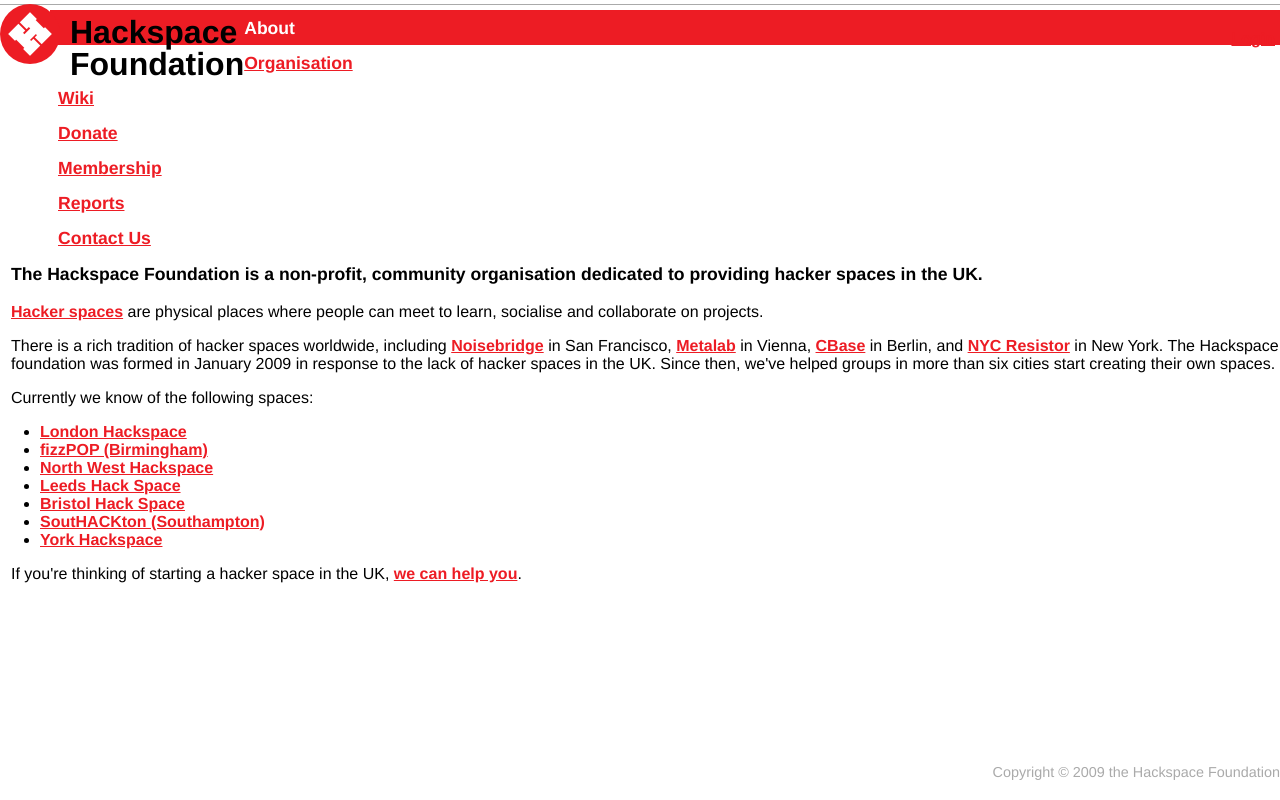
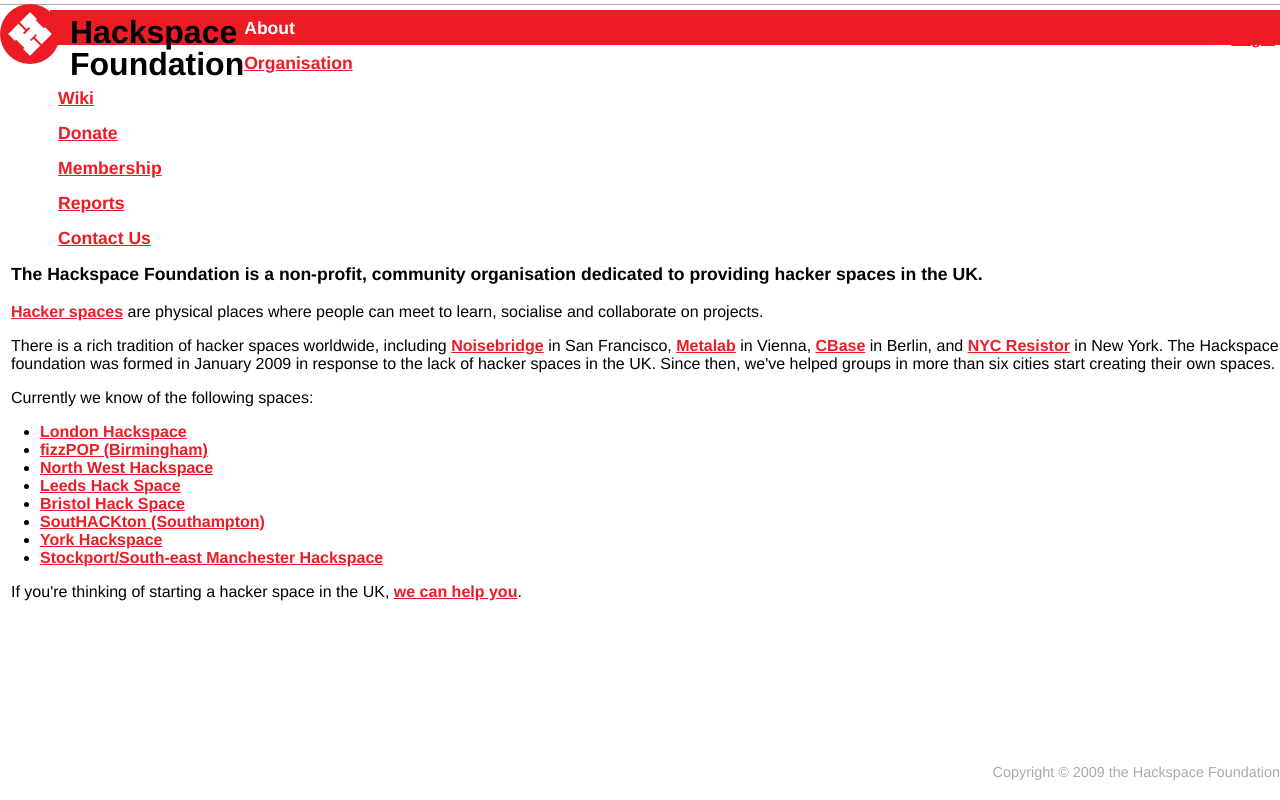
Before and after one commit to londonhackspace/hackspace-foundation-sites, a PHP site: page / in a window 1280 px wide. Run offline with PHP 8.4, Linux system fonts and the light colour scheme; data that the repository does not hold is empty; some libraries are stand-ins or nearby versions.

Commit message:
Stockport, baby.

```diff
--- a/hackspace.org.uk/index.php
+++ b/hackspace.org.uk/index.php
@@ -24,6 +24,7 @@
     <li><a href="http://lists.psand.net/cgi-bin/mailman/listinfo/hackspacebristol">Bristol Hack Space</a></li>
     <li><a href="http://www.southackton.org.uk/">SoutHACKton (Southampton)</a></li>
     <li><a href="http://groups.google.com/group/york-hack-space">York Hackspace</a></li>
+    <li><a href="http://groups.google.com/group/stockporthackspace">Stockport/South-east Manchester Hackspace</a></li>
 </ul>
 
 <p>If you're thinking of starting a hacker space in the UK, <a href="/starting.php">we can help you</a>.</p>
```
